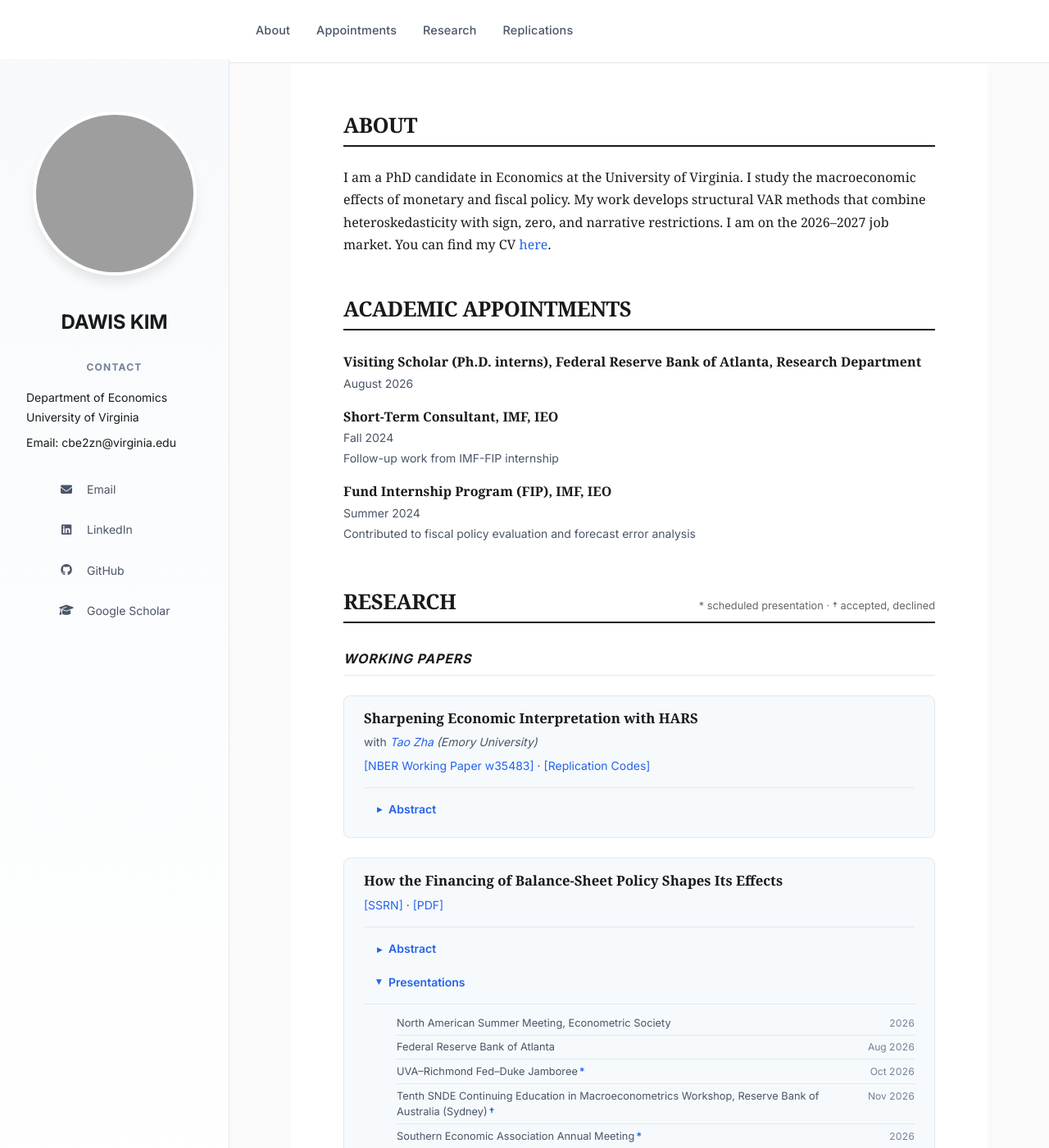
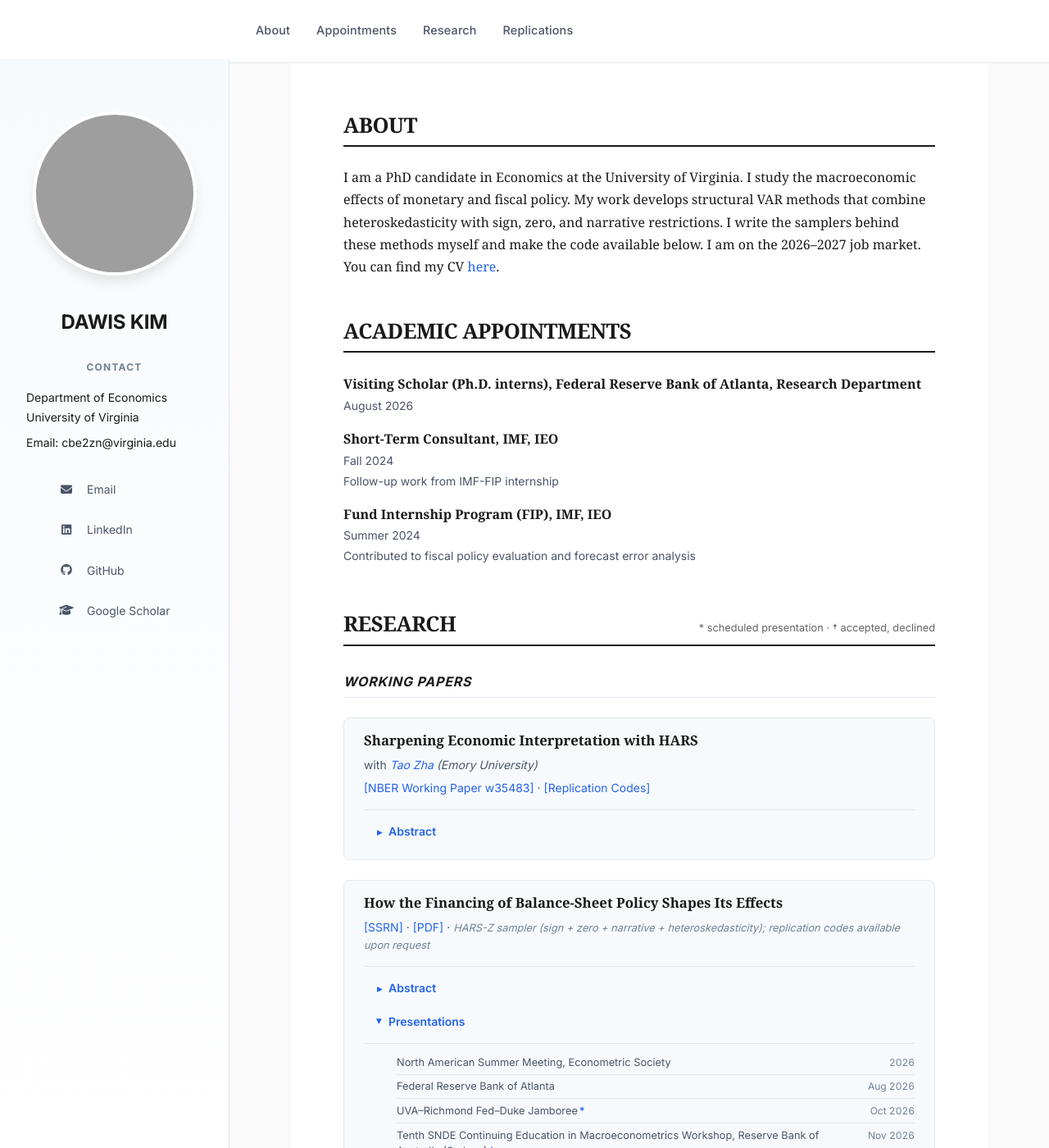
Before and after one commit to davidkim5707/website, a Jekyll site: the page built from index.md, in a window 1280 px wide and 1400 px high. Shown: the whole window at 82% size. Built offline with Jekyll 4.4.1, drawn with Linux system fonts in a browser that asks for light colours; some web fonts are replaced; grey boxes are pictures that could not be loaded.

Commit message:
Advertise the SVAR samplers behind the papers
Name the JMP sampler HARS-Z and note that its replication codes are
available on request, and say in the About intro that I write the
samplers myself and make the code available.

Co-Authored-By: Claude Opus 5 (1M context) <noreply@anthropic.com>

```diff
--- a/assets/css/style.css
+++ b/assets/css/style.css
@@ -454,6 +454,13 @@ dd:last-child {
     margin-bottom: 0;
 }
 
+/* Inline note for code availability - muted so it reads as a note, not a link */
+span.code-note {
+    color: var(--color-text-tertiary, var(--color-text-secondary));
+    font-size: 0.8rem;
+    font-style: italic;
+}
+
 /* Status Badges - removed for professional appearance */
 
 /* Presentation Note */
--- a/index.md
+++ b/index.md
@@ -6,7 +6,7 @@ title: About
 # ABOUT
 {: #about}
 
-I am a PhD candidate in Economics at the University of Virginia. I study the macroeconomic effects of monetary and fiscal policy. My work develops structural VAR methods that combine heteroskedasticity with sign, zero, and narrative restrictions. I am on the 2026–2027 job market. You can find my CV [here](https://www.dropbox.com/scl/fi/c4uq7ef84mt263tydrm8i/Dawis_Kim_CV.pdf?rlkey=i1wwnm8q14e2rxq02g4kyxkgn&st=96sv37r7&raw=1).
+I am a PhD candidate in Economics at the University of Virginia. I study the macroeconomic effects of monetary and fiscal policy. My work develops structural VAR methods that combine heteroskedasticity with sign, zero, and narrative restrictions. I write the samplers behind these methods myself and make the code available below. I am on the 2026–2027 job market. You can find my CV [here](https://www.dropbox.com/scl/fi/c4uq7ef84mt263tydrm8i/Dawis_Kim_CV.pdf?rlkey=i1wwnm8q14e2rxq02g4kyxkgn&st=96sv37r7&raw=1).
 {: .about-intro}
 
 # ACADEMIC APPOINTMENTS
@@ -50,7 +50,7 @@ I am a PhD candidate in Economics at the University of Virginia. I study the mac
 
 <dl>
   <dt>How the Financing of Balance-Sheet Policy Shapes Its Effects</dt>
-  <dd><a href="https://papers.ssrn.com/sol3/papers.cfm?abstract_id=7214338">[SSRN]</a> &middot; <a href="https://www.dropbox.com/scl/fi/w2dak1iipdy4sewxy6xnw/jmp_dawis.pdf?rlkey=hubsqx7d18fwqsx0a7iknbm7a&raw=1">[PDF]</a></dd>
+  <dd><a href="https://papers.ssrn.com/sol3/papers.cfm?abstract_id=7214338">[SSRN]</a> &middot; <a href="https://www.dropbox.com/scl/fi/w2dak1iipdy4sewxy6xnw/jmp_dawis.pdf?rlkey=hubsqx7d18fwqsx0a7iknbm7a&raw=1">[PDF]</a> &middot; <span class="code-note">HARS-Z sampler (sign + zero + narrative + heteroskedasticity); replication codes available upon request</span></dd>
   <dd class="abstract-toggle">
     <details>
       <summary>Abstract</summary>
```
